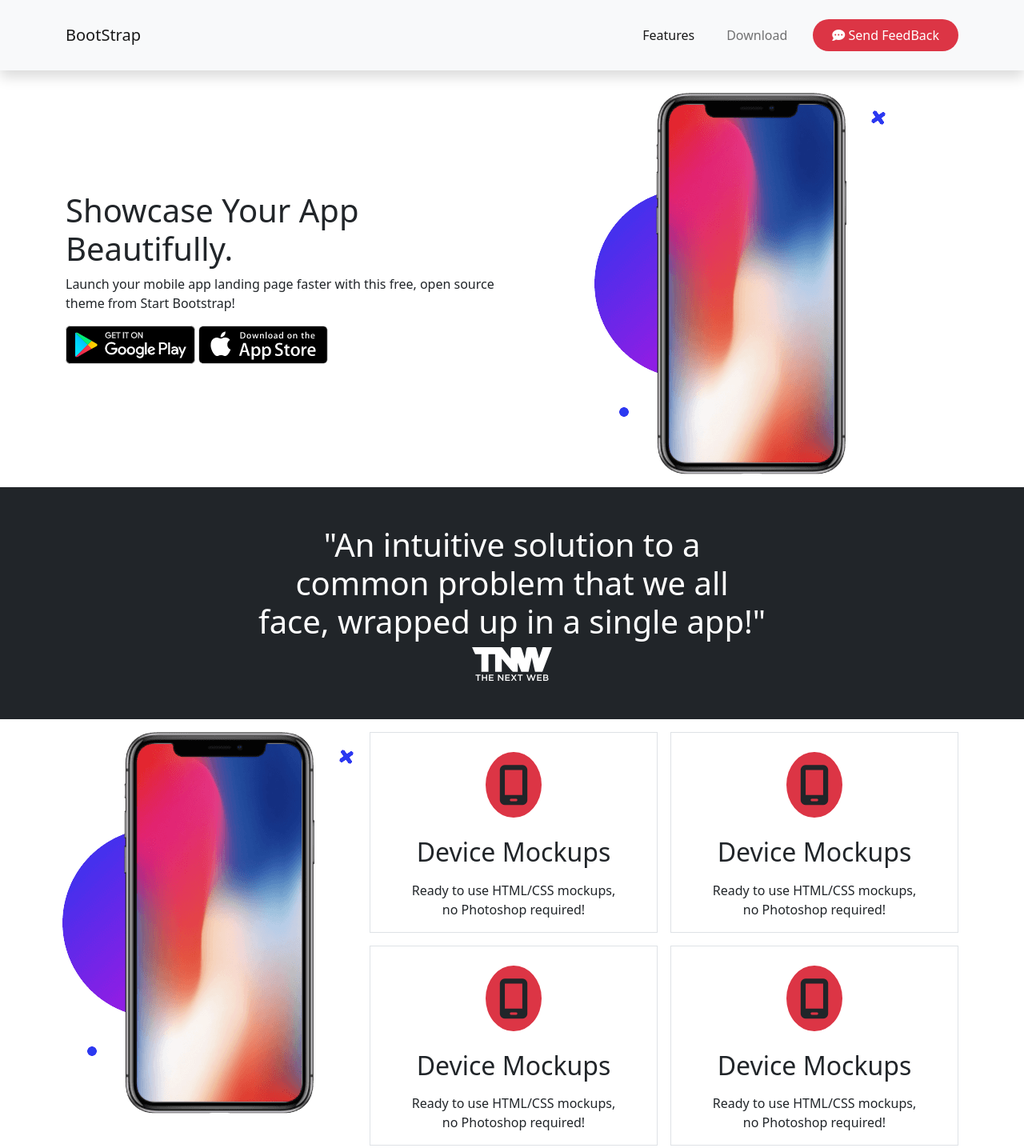
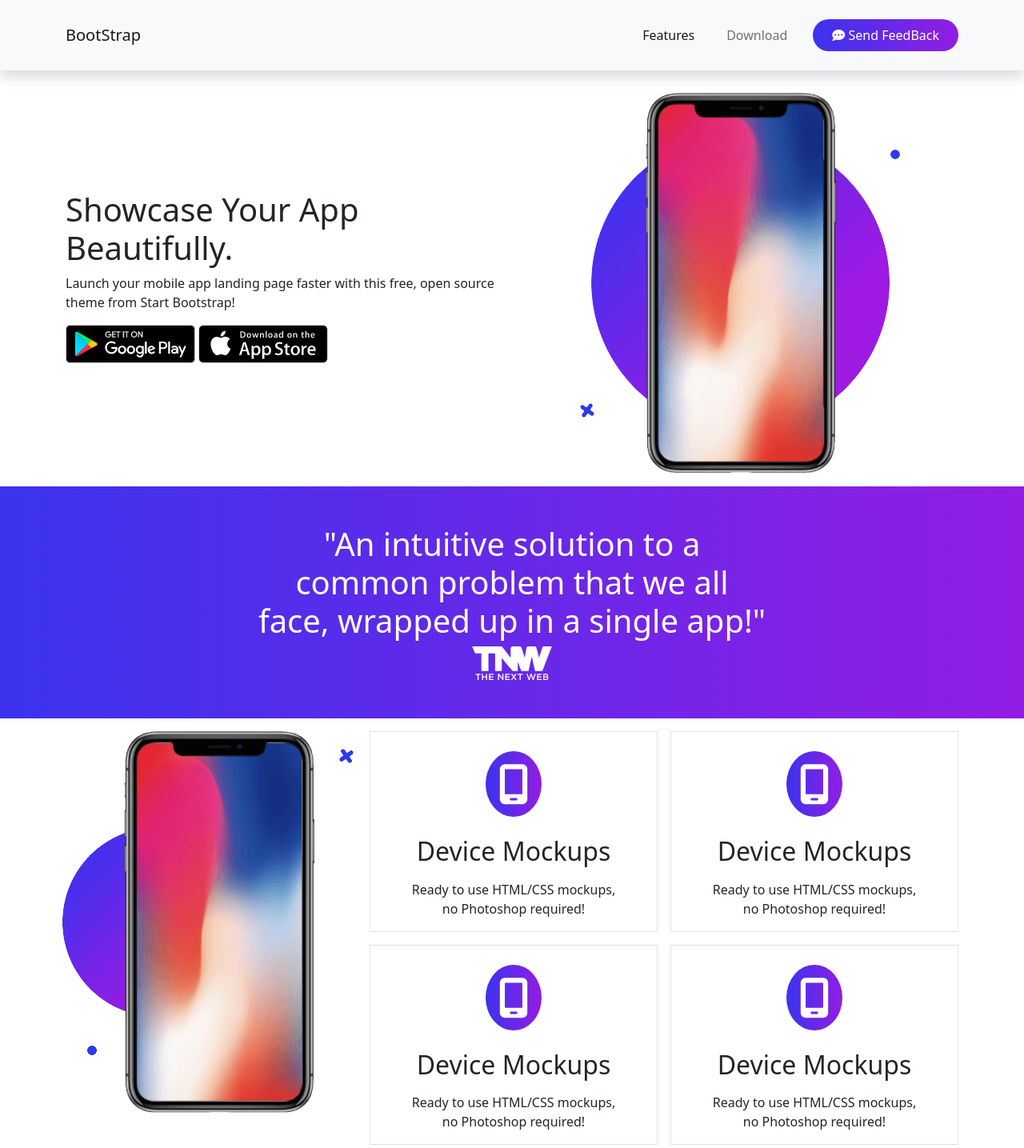
Before and after one commit to iqbalpcc/BootStrap-Conseptual, a plain HTML site: page index.html in a window 1280 px wide. Shown: the top 1435 px of the page at 80% size. Drawn offline with nearby package versions, Linux system fonts and the light colour scheme.

Commit message:
final commit

```diff
--- a/index.html
+++ b/index.html
@@ -6,10 +6,11 @@
     <meta http-equiv="X-UA-Compatible" content="IE=edge">
     <meta name="viewport" content="width=device-width, initial-scale=1.0">
     <title>BootStrap-Conseptural</title>
+    <!-- Bootstrap -->
     <link href="https://cdn.jsdelivr.net/npm/bootstrap@5.0.2/dist/css/bootstrap.min.css" rel="stylesheet"
         integrity="sha384-EVSTQN3/azprG1Anm3QDgpJLIm9Nao0Yz1ztcQTwFspd3yD65VohhpuuCOmLASjC" crossorigin="anonymous">
-
-
+    <!-- css -->
+    <link rel="stylesheet" href="main.css">
 </head>
 
 <body>
@@ -33,7 +34,7 @@
                             <a class="nav-link" href="#download">Download</a>
                         </li>
                         <li class="nav-item">
-                            <a class="nav-link bg-danger rounded-pill px-4 text-white" href="#">
+                            <a class="nav-link bg-main rounded-pill px-4 text-white" href="#">
                                 <span><i class="fa-solid fa-comment-dots"></i></span>
                                 <span>Send FeedBack</span>
                             </a>
@@ -67,7 +68,7 @@
                 </div>
                 <div class="col-md-6 col-12">
                     <div class="text-center mt-3">
-                        <img src="./img/phone.png" alt="">
+                        <img src="./img/banner.png" alt="">
                     </div>
 
                 </div>
@@ -76,7 +77,7 @@
         </section>
         <!-- Product quote -->
         <section>
-            <div class="container-fluid bg-dark text-center py-5 my-3">
+            <div class="container-fluid bg-main text-center py-5 my-3">
                 <h1 class="text-white">
                     "An intuitive solution to a <br> common problem that we all <br> face, wrapped up in a single app!"
                 </h1>
@@ -105,7 +106,7 @@
 
                                 </div>
                                 <i style="font-size: 50px;"
-                                    class="bg-danger p-3 rounded-circle my-4 fa-solid fa-mobile-screen"></i>
+                                    class="bg-main text-white p-3 rounded-circle my-4 fa-solid fa-mobile-screen"></i>
 
                                 <h2 class="mb-3">Device Mockups</h2>
                                 <p>Ready to use HTML/CSS mockups,<br> no Photoshop required!</p>
@@ -115,7 +116,7 @@
                         <div class="col-lg-6 col-md-6 col-12">
                             <div class="text-center border">
                                 <i style="font-size: 50px;"
-                                    class="bg-danger p-3 rounded-circle my-4 fa-solid fa-mobile-screen"></i>
+                                    class="bg-main text-white p-3 rounded-circle my-4 fa-solid fa-mobile-screen"></i>
                                 <h2 class="mb-3">Device Mockups</h2>
                                 <p>Ready to use HTML/CSS mockups,<br> no Photoshop required!</p>
                             </div>
@@ -123,7 +124,7 @@
                         <div class="col-lg-6 col-md-6 col-12">
                             <div class="text-center border">
                                 <i style="font-size: 50px;"
-                                    class="bg-danger p-3 rounded-circle my-4 fa-solid fa-mobile-screen"></i>
+                                    class="bg-main text-white p-3 rounded-circle my-4 fa-solid fa-mobile-screen"></i>
                                 <h2 class="mb-3">Device Mockups</h2>
                                 <p>Ready to use HTML/CSS mockups,<br> no Photoshop required!</p>
                             </div>
@@ -131,7 +132,7 @@
                         <div class="col-lg-6 col-md-6 col-12">
                             <div class="text-center border">
                                 <i style="font-size: 50px;"
-                                    class="bg-danger p-3 rounded-circle my-4 fa-solid fa-mobile-screen"></i>
+                                    class="bg-main text-white p-3 rounded-circle my-4 fa-solid fa-mobile-screen"></i>
                                 <h2 class="mb-3">Device Mockups</h2>
                                 <p>Ready to use HTML/CSS mockups,<br> no Photoshop required!</p>
                             </div>
@@ -179,7 +180,7 @@
             </div>
         </section>
         <!-- Get the App Now  -->
-        <section class="container-fluid bg-dark" id="download">
+        <section class="container-fluid bg-main" id="download">
             <div class="container d-flex justify-content-center align-items-center py-5">
                 <div class="py-5">
                     <h1 class="text-white">Get the App Now!</h1>
@@ -189,7 +190,7 @@
             </div>
         </section>
     </main>
-    <footer style="height: 50px;" class="continer bg-success d-flex justify-content-center align-items-center">
+    <footer style="height: 50px;" class="continer bg-dark d-flex justify-content-center align-items-center">
 
 
         <p class="text-white m-0 p-0">© Your Website 2021. All Rights Reserved.</p>
--- /dev/null
+++ b/main.css
@@ -0,0 +1,3 @@
+.bg-main {
+    background-image: linear-gradient(90deg, #3b33ee, #931de3);
+}
```
